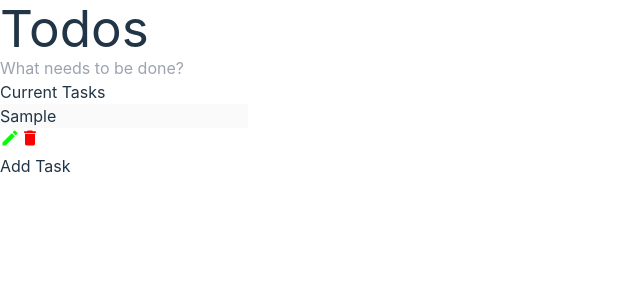
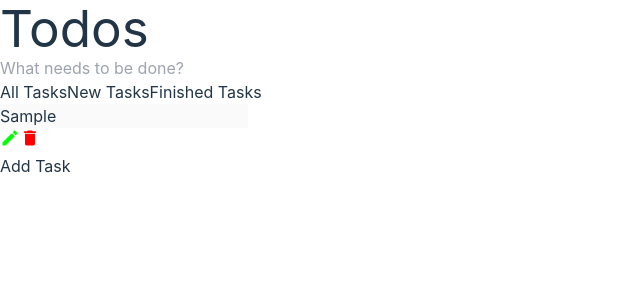
Before and after one commit to phoenixifier/todo-exp, a React (Vite) app: page / in a window 1280 px wide. Both pictures are taken after typing "Sample" into the empty fields and a click on the button "Add Task". Shown: the top 300 px of the page, without its empty margins (0-640 px from the left). Built offline with nearby package versions, Linux system fonts and the light colour scheme.

Commit message:
feat: filtered tasks

```diff
--- /dev/null
+++ b/src/components/TasksCriteria.tsx
@@ -0,0 +1,34 @@
+import React from "react";
+
+const tasksBtns = [
+  { id: 1, title: "All Tasks" },
+  { id: 2, title: "New Tasks" },
+  { id: 3, title: "Finished Tasks" },
+];
+
+const TasksCriteria: React.FC<{
+  activeBtn: number;
+  setActiveBtn: (index: number) => void;
+}> = ({ activeBtn, setActiveBtn }) => {
+  return (
+    <div className="flex w-full items-center justify-between text-white text-sm">
+      {tasksBtns.map((button, index) => (
+        <button
+          onClick={() => setActiveBtn(index + 1)}
+          key={button.id}
+          className={`w-full
+                    ${
+                      index + 1 === activeBtn
+                        ? "bg-white text-black p-5 rounded-xl font-semibold"
+                        : "text-white"
+                    }
+                  `}
+        >
+          {button.title}
+        </button>
+      ))}
+    </div>
+  );
+};
+
+export default TasksCriteria;
--- a/src/components/TodoList.tsx
+++ b/src/components/TodoList.tsx
@@ -1,10 +1,12 @@
 import React from "react";
 import TodoItem from "./TodoItem.tsx";
+import TasksCriteria from "./TasksCriteria.tsx";
 
 const TodoList: React.FC = () => {
   const [text, setText] = React.useState("");
   const [tasks, setTasks] = React.useState([]);
   const [isAdded, setIsAdded] = React.useState(false);
+  const [activeBtn, setActiveBtn] = React.useState(1);
 
   const addTask = (task: string) => {
     if (text.trim() === "") return;
@@ -49,15 +51,22 @@ const TodoList: React.FC = () => {
     >
       <div className="flex w-1/2 flex-col gap-5">
         <input
-          className="p-5 bg-white border border-gray-500 rounded-xl outline-none"
+          className="p-5 bg-white border border-gray-400 rounded-xl outline-none"
           placeholder="What needs to be done?"
           value={text}
           onChange={(e) => setText(e.target.value)}
         />
         {isAdded && (
           <div className="flex flex-col rounded-xl items-start bg-black p-5 gap-6">
-            <h2 className="font-bold text-white">Current Tasks</h2>
-            {tasks.map((task) => (
+            <TasksCriteria activeBtn={activeBtn} setActiveBtn={setActiveBtn} />
+            {tasks
+              .filter((task) => {
+                if (activeBtn === 1) return true;
+                if (activeBtn === 2) return !task.finished;
+                if (activeBtn === 3) return task.finished;
+                return false;
+              })
+              .map((task) => (
                 <TodoItem
                   task={task}
                   toggleFinished={toggleFinished}
```
Lines whose indentation alone changed are shown as unchanged.
